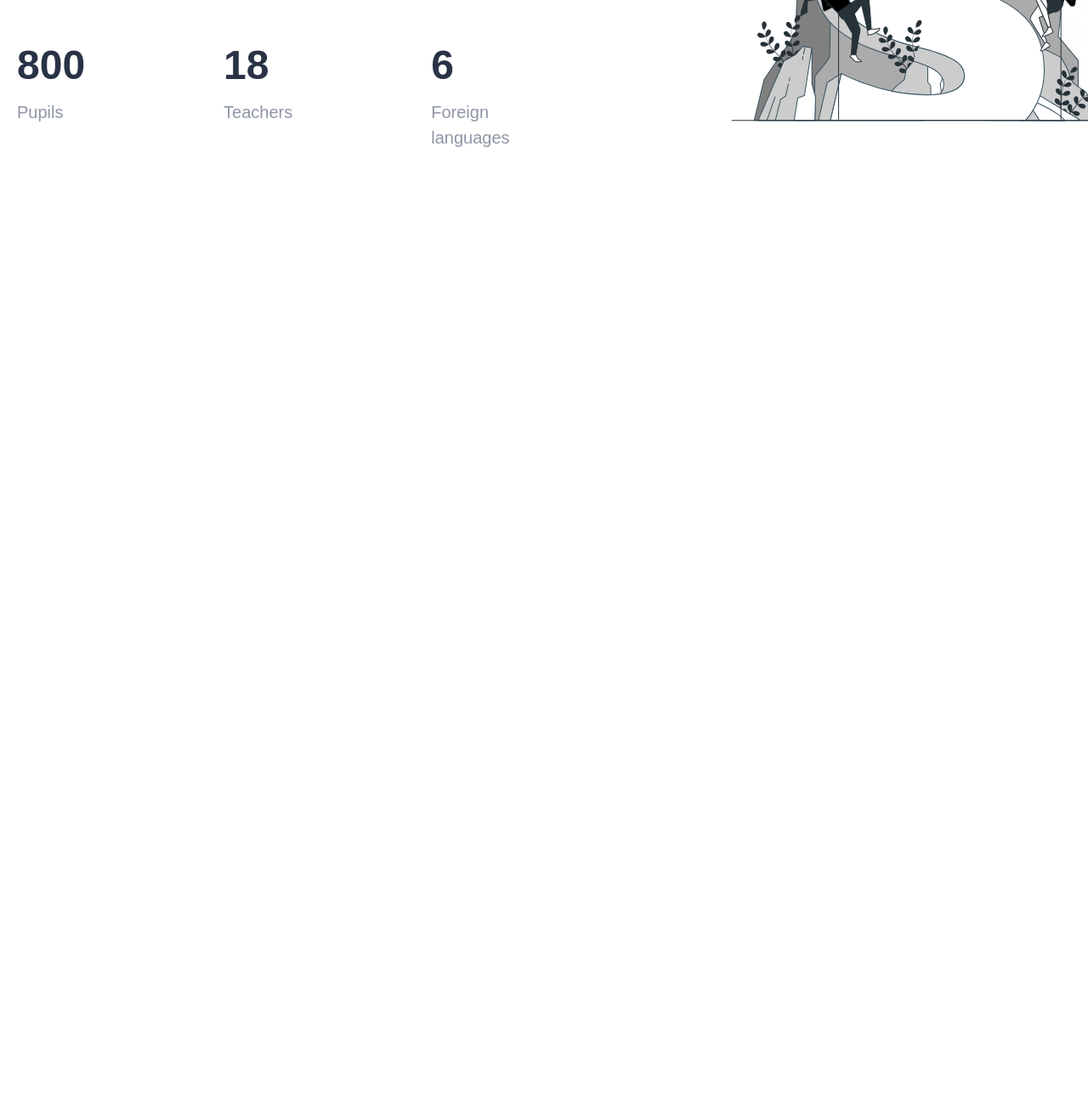
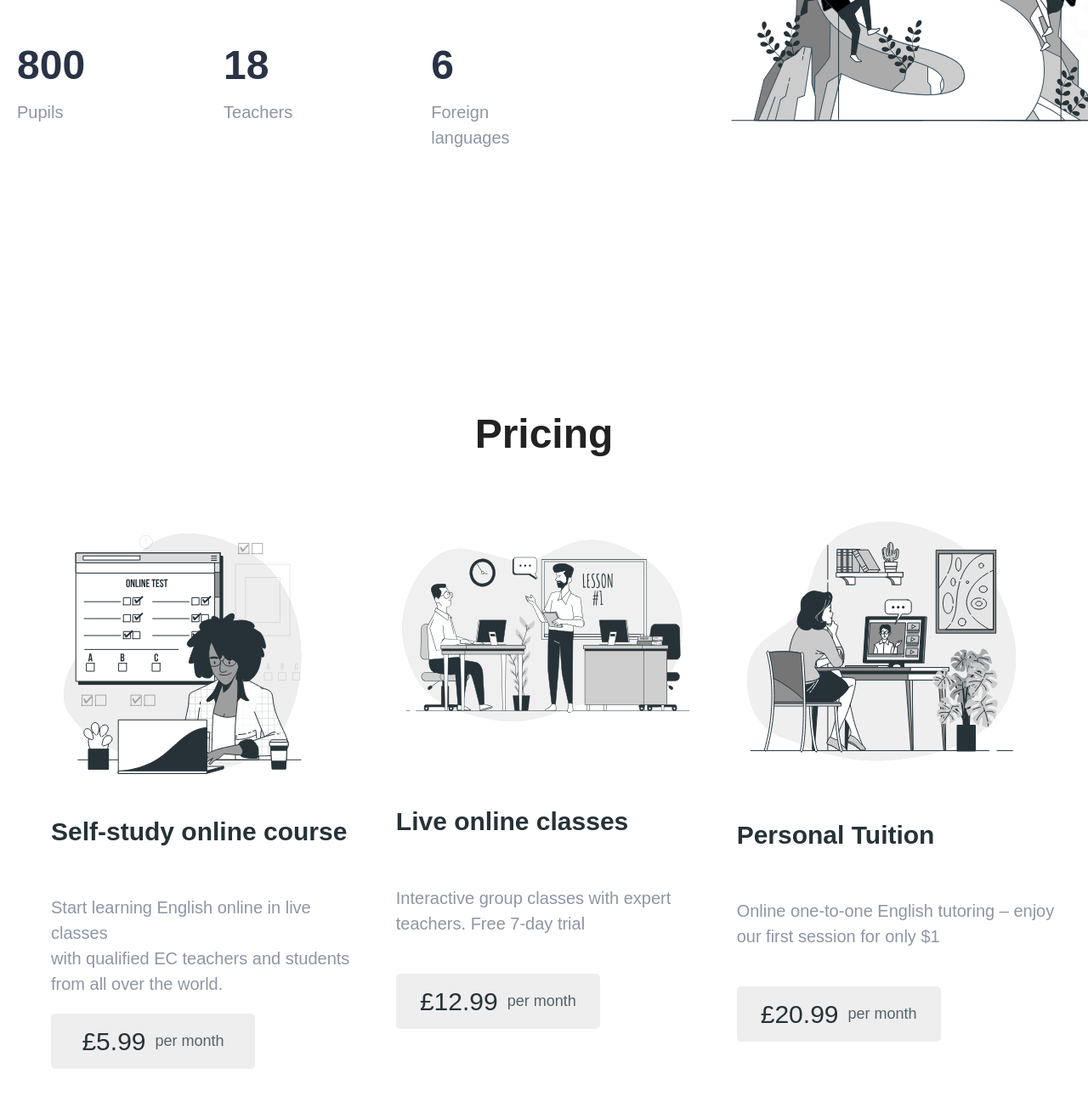
Before and after one commit to webdev20071995/britlex, a plain HTML site: page index.html in a window 1280 px wide. Shown: the part 2652-3949 px from the top of the page at 85% size. Before the commit the page ends 2829 px from the top, so only its background shows below. Drawn offline with Linux system fonts and the light colour scheme.

Commit message:
added pricing

```diff
--- a/css/styles.css
+++ b/css/styles.css
@@ -316,3 +316,90 @@ img {
 .asout-us__img{
   margin-left: 194px;
 }
+
+
+/* PRICING */
+.pricing {
+  margin-top: 230px;
+}
+
+.pricing-heading {
+  font-size: 48px;
+  line-height: 80px;
+  font-weight: 600;
+  text-align: center;
+}
+
+.pricing__list {
+  list-style: none;
+  display: flex;
+}
+
+.pricing__item:not(:last-child) {
+  margin-right: 50px;
+}
+
+.pricing__item{
+  justify-content: flex-start;
+  display: flex;
+  flex-direction: column;
+  align-items: center;
+  min-height: 580px;
+  margin-bottom: 80px;
+  align-items: flex-start;
+}
+
+.pricing__item-size{
+  margin-top: -25px;
+}
+
+.pricing__item-bottom{
+  padding-top: 1px;
+}
+
+.pricing__bottom{
+  margin-top: 45px;
+}
+
+.pricing__title {
+  font-size: 30px;
+  line-height: 48px;
+  color: #263238;
+  font-weight: 600;
+}
+
+.pricing__text {
+  font-size: 20px;
+  line-height: 30px;
+  font-weight: 400;
+  color: #8F95A5;
+}
+
+.pricing__payment {
+  width: 240px;
+  /* height: 45px; */
+  font-size: 18px;
+  background-color: #EEEEEE;
+  border-radius: 5px;
+  padding: 10px;
+  align-items: center;
+  display: flex;
+  justify-content: center;
+  text-align: center;
+  min-width: 240px;
+}
+
+.pricing__number {
+  font-size: 30px;
+  line-height: 45px;
+  color: #263238;
+  font-weight: 400;
+}
+
+.pricing__number-info {
+  margin-left: 11px;
+  font-size: 18px;
+  line-height: 27px;
+  font-weight: 400;
+  color: #546269;
+}
--- a/index.html
+++ b/index.html
@@ -126,6 +126,50 @@
       </div>
     </div>
 
+
+    <!-- PRICING -->
+    <div class="pricing">
+      <div class="container">
+        <h4 class="pricing-heading">Pricing</h4>
+      <ul class="pricing__list">
+        <li class="pricing__item">
+          <img class="pricing__img" src="img/self.svg" alt="girl">
+          <h3 class="pricing__title">Self-study online course</h3>
+          <p class="pricing__text">Start learning English online in live classes <br>
+            with qualified EC teachers and students
+            from all over the world.</p>
+            <div class="pricing__payment">
+              <span class="pricing__number">£5.99</span>
+              <span class="pricing__number-info">per month</span>
+            </div>
+        </li>
+        <li class="pricing__item">
+          <img class="pricing__img" src="img/live.svg" alt="boys">
+          <div class="pricing__bottom">
+            <h3 class="pricing__title">Live online classes</h3>
+          <div class="pricing__item-bottom">
+          <p class="pricing__text">Interactive group classes with expert teachers. Free 7-day trial</p> <br>
+          <!-- PRICING-PAYMENT -->
+            <div class="pricing__payment">
+              <span class="pricing__number">£12.99</span>
+              <span class="pricing__number-info">per month</span>
+            </div>
+          </div>
+            </div>
+        </li>
+        <li class="pricing__item pricing__item-size">
+          <img class="pricing__img" src="img/personal.svg" alt="girl">
+          <h3 class="pricing__title">Personal Tuition</h3>
+          <p class="pricing__text">Online one-to-one English tutoring – enjoy our first session for only $1</p> <br>
+            <div class="pricing__payment">
+              <span class="pricing__number">£20.99</span>
+              <span class="pricing__number-info">per month</span>
+            </div>
+        </li>
+      </ul>
+      </div>
+    </div>
+
   <script src="js/main.js"></script>
 </body>
 </html>
```
Also changed, not shown: img/live.svg (added), img/personal.svg (added), img/self.svg (added).
